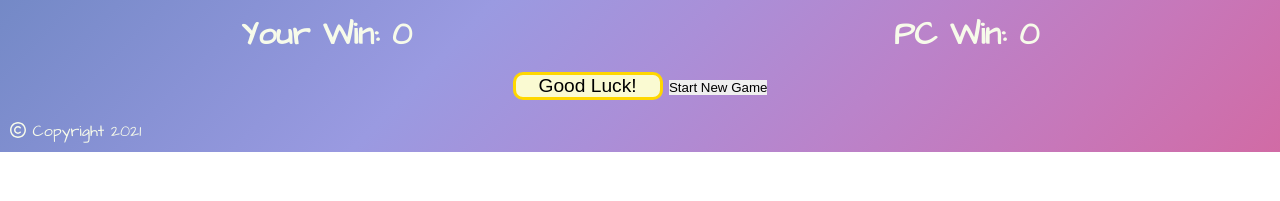
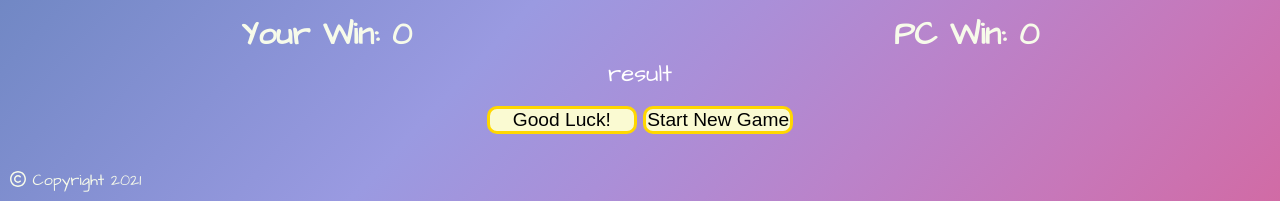
Before and after one commit to Maya-Claveau/PP2-rps, a plain HTML site: page index.html in a window 1280 px wide. Shown: the part 1176-1377 px from the top of the page. Before the commit the page ends 1328 px from the top, so only its background shows below. Drawn offline with Linux system fonts and the light colour scheme.

Commit message:
minor modification on buttons

```diff
--- a/assets/css/style.css
+++ b/assets/css/style.css
@@ -109,17 +109,23 @@ h1 {
 }
 
 .gameover-restart-area {
-    margin-top: 15px;
-
+    margin-bottom: 15px;
 }
 
-#gameover-btn {
+#result {
+    margin-bottom: 15px;
+    font-size: 150%;
+    color: white;
+}
+
+#gameover-btn, #newGame-btn {
     font-size: 120%;
     border-radius: 10px;
     border: 3px solid gold;
     width: 150px;
     background-color: lightgoldenrodyellow;
 }
+
 
 footer {
     float: left;
--- a/assets/js/script.js
+++ b/assets/js/script.js
@@ -2,19 +2,17 @@
 // Get the button elements and add event listeners
 
 document.addEventListener("DOMContentLoaded", function () {
-    let buttons = document.getElementsByTagName("button");
+    let buttons = document.getElementsByClassName("option-btn"); // target only the 3 buttons for player options
 
     for (let button of buttons) {
-        // if (button === document.getElementById("gameover-btn")) {
-        //     // do nothing
-        // } else {
+
         button.addEventListener("click", function () {
             let player = this.getAttribute("data-type");
             let computer = displayRandomImage();
             checkWinner(player, computer);
             incrementRoundNum();
 
-        })
+        }) // with the change above, this function is still working on game over and start new game button, need to solve this
     }
 
 
--- a/index.html
+++ b/index.html
@@ -41,13 +41,13 @@
         <h2>Round <span id="round-number">0</span></h2>
         <h3>Player</h3>
         <div class="option-area">
-            <button data-type="rock" class="btn-rock" onClick="displayRandomImage">
+            <button data-type="rock" class="btn-rock option-btn" onClick="displayRandomImage">
                 <i class="far fa-hand-rock"></i>
             </button>
-            <button data-type="paper" class="btn-paper" onClick="displayRandomImage()">
+            <button data-type="paper" class="btn-paper option-btn" onClick="displayRandomImage()">
                 <i class="far fa-hand-paper"></i>
             </button>
-            <button data-type="scissors" class="btn-scissors" onClick="displayRandomImage()">
+            <button data-type="scissors" class="btn-scissors option-btn" onClick="displayRandomImage()">
                 <i class="far fa-hand-scissors"></i>
             </button>
         </div>
@@ -69,7 +69,7 @@
     </div>
 
     <div class="gameover-restart-area">
-        <p id="result"></p>
+        <p id="result">result</p>
         <button id="gameover-btn">Good Luck!</button>
         <button id="newGame-btn">Start New Game</button>
     </div>
```
